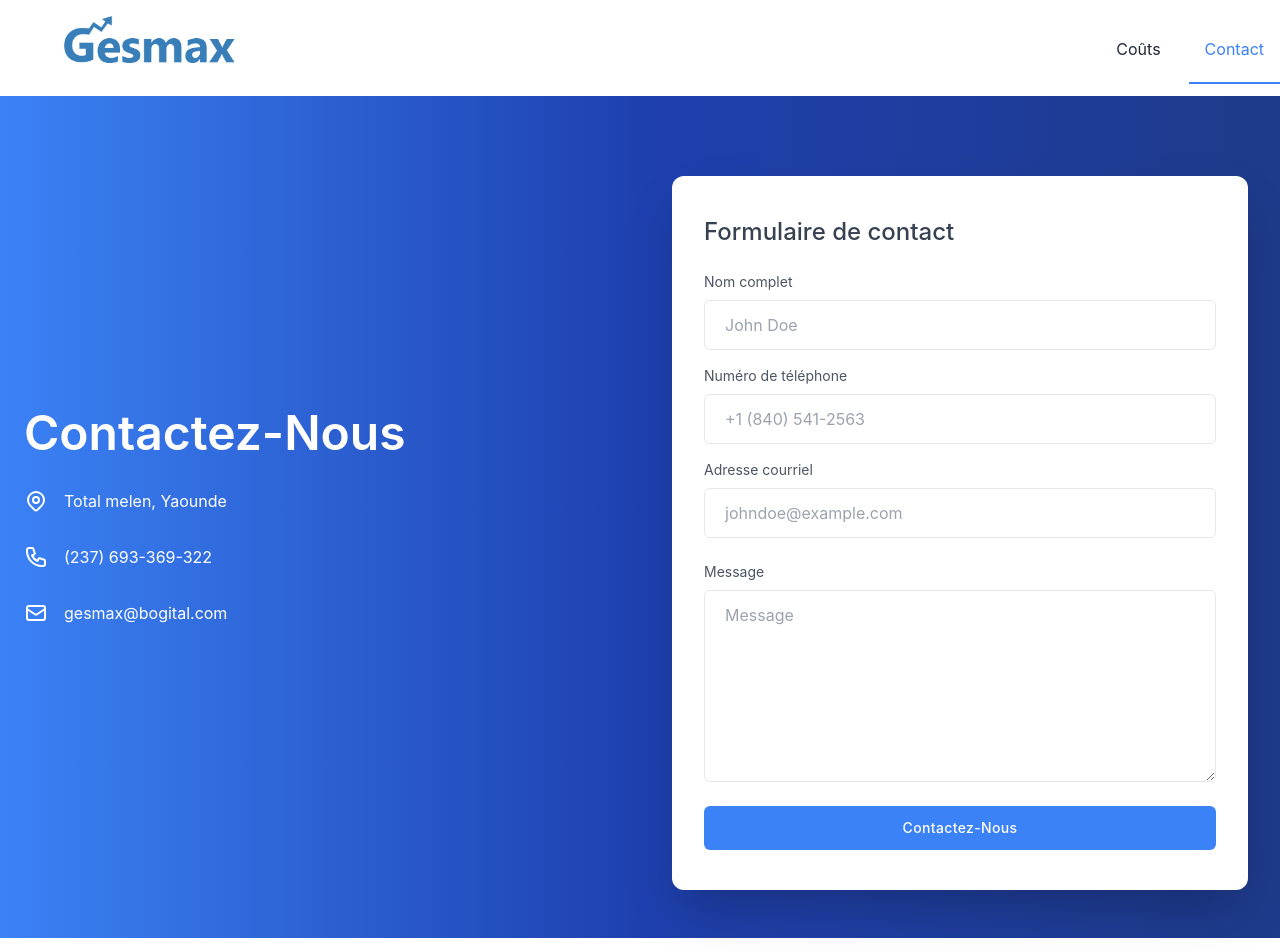
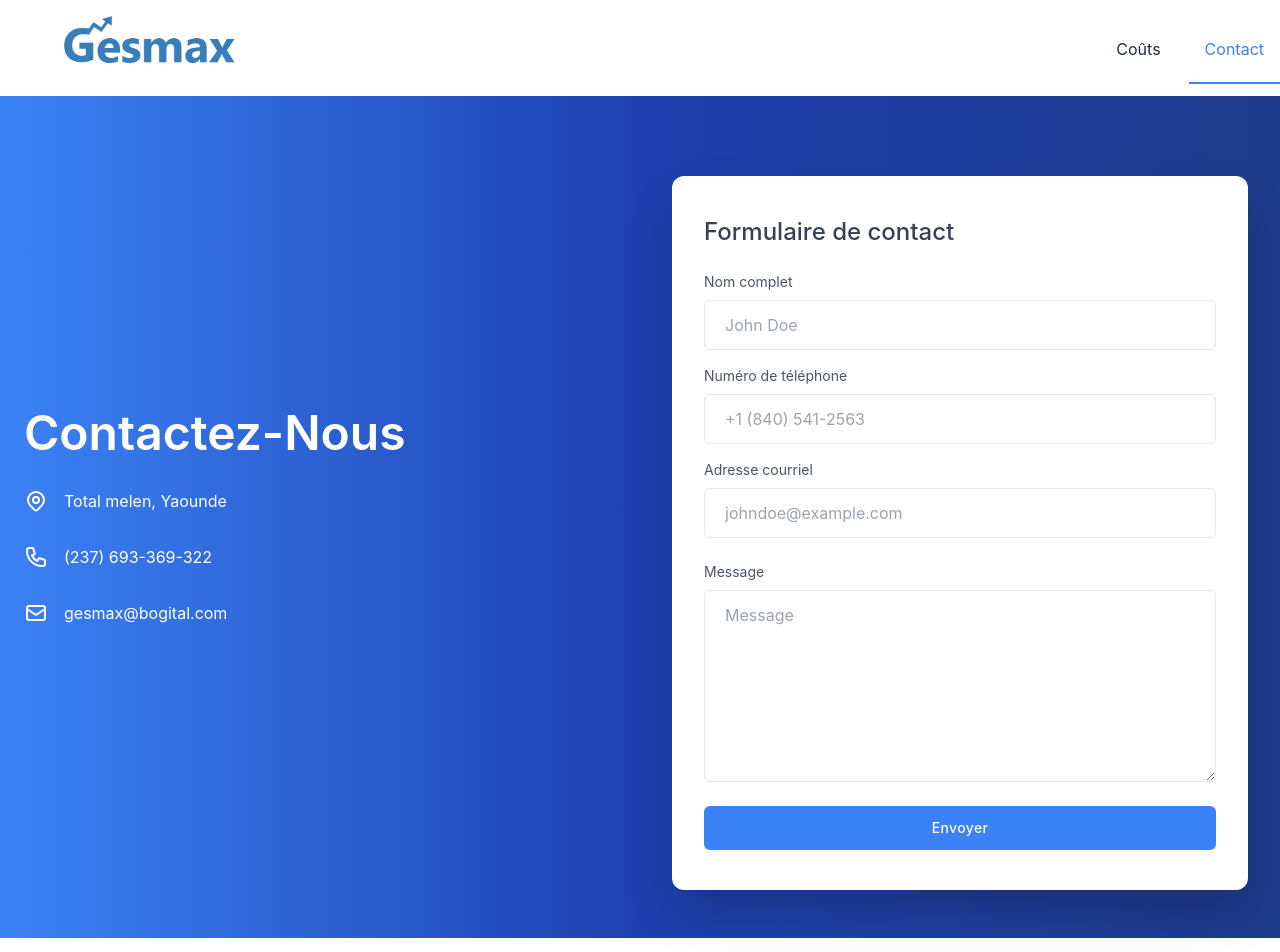
Before and after one commit to kamicodaxe/gesmax.web, a Next.js app: page /contact in a window 1280 px wide. Shown: the top 952 px of the page. Built offline with nearby package versions, Linux system fonts and the light colour scheme; no server answers.

Commit message:
- updated contact page to thank user after submission

```diff
--- a/pages/contact.tsx
+++ b/pages/contact.tsx
@@ -56,7 +56,7 @@ const Contact: NextPage<Props> = ({ data }) => {
 
             <div className="mt-8 lg:w-1/2 lg:mx-6">
               {
-                query?.thanks && (
+                query?.thanks == '' && (
                   <div>
                     <p className='text-white text-center'>{s.thanks}</p>
                   </div>
@@ -91,7 +91,7 @@ const Contact: NextPage<Props> = ({ data }) => {
                   <input type="hidden" name="_subject" value="New submission! GESMAX"></input>
 
                   <button className="w-full px-6 py-3 mt-6 text-sm font-medium tracking-wide text-white capitalize transition-colors duration-300 transform bg-primary rounded-md hover:bg-blue-500 focus:outline-none focus:ring focus:ring-blue-400 focus:ring-opacity-50">
-                    {s.getInTouch}
+                    {s.send}
                   </button>
                 </form>
               </div>
@@ -115,7 +115,7 @@ const strings = {
     'phone': 'Phone number',
     'email': 'Email address',
     'message': 'Message',
-    'getInTouch': 'get in touch',
+    'send': 'Send',
     "thanks": 'Thanks for subscribing to our waiting list! '
   },
   'fr': {
@@ -128,7 +128,7 @@ const strings = {
     'phone': 'Numéro de téléphone',
     'email': 'Adresse courriel',
     'message': 'Message',
-    'getInTouch': 'contactez-nous',
+    'send': 'Envoyer',
     "thanks": 'Thanks for subscribing to our waiting list! '
   },
 }
```
